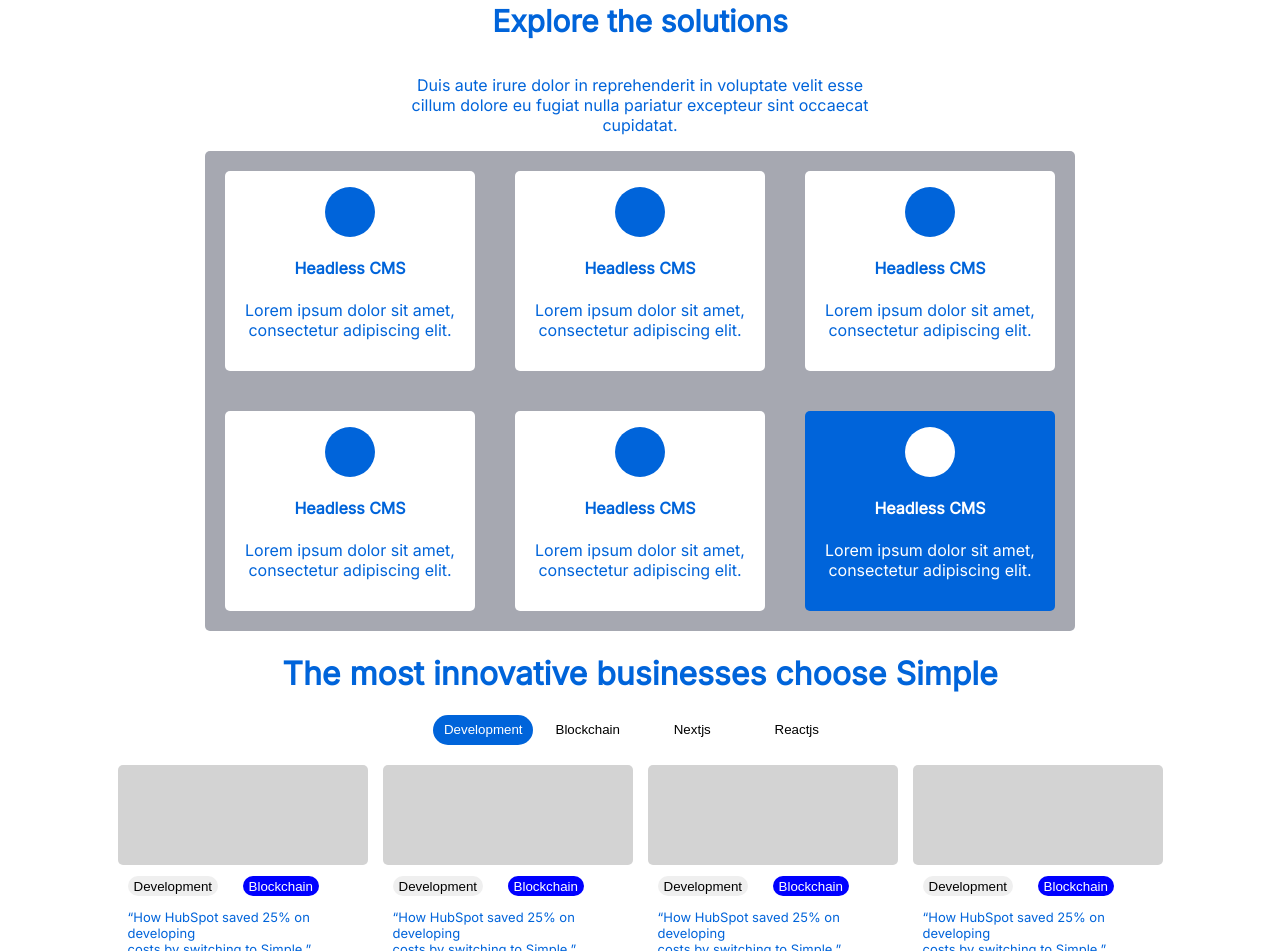
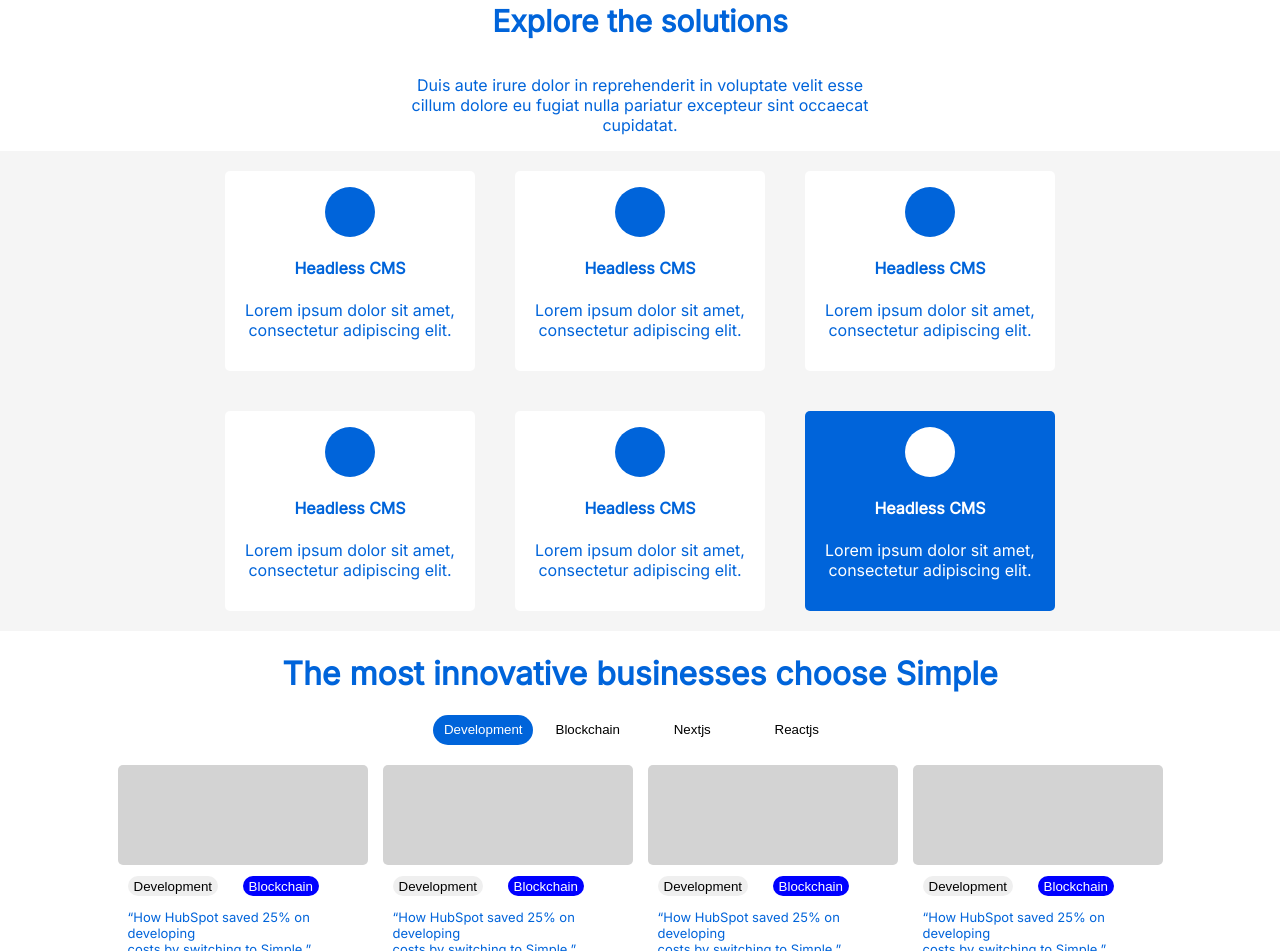
Before and after one commit to LessaMartins/edit, a plain HTML site: page html-css/LandingPagee/index.html in a window 1280 px wide. Shown: the part 1517-2468 px from the top of the page. Drawn offline with Linux system fonts and the light colour scheme.

Commit message:
LandingPage

```diff
--- a/html-css/LandingPagee/style.css
+++ b/html-css/LandingPagee/style.css
@@ -373,7 +373,7 @@
 .feature_geral_exploresolutions_card_principal{
     width: 100%;
     display:flex ;
-    background-color: #A6A8B1;
+    background-color: #F5F5F5;
     justify-content: center;
     border-radius: 5px 5px 0 0;
 
@@ -381,9 +381,9 @@
 
 
 .feature_geral_exploresolutions_card_principalfila2{
-    width: 100%;
+    width: 1500px;
     display: flex;
-    background-color: #A6A8B1;
+    background-color: #F5F5F5;
     justify-content: center;
     border-radius: 0 0 5px 5px;
 }
```
